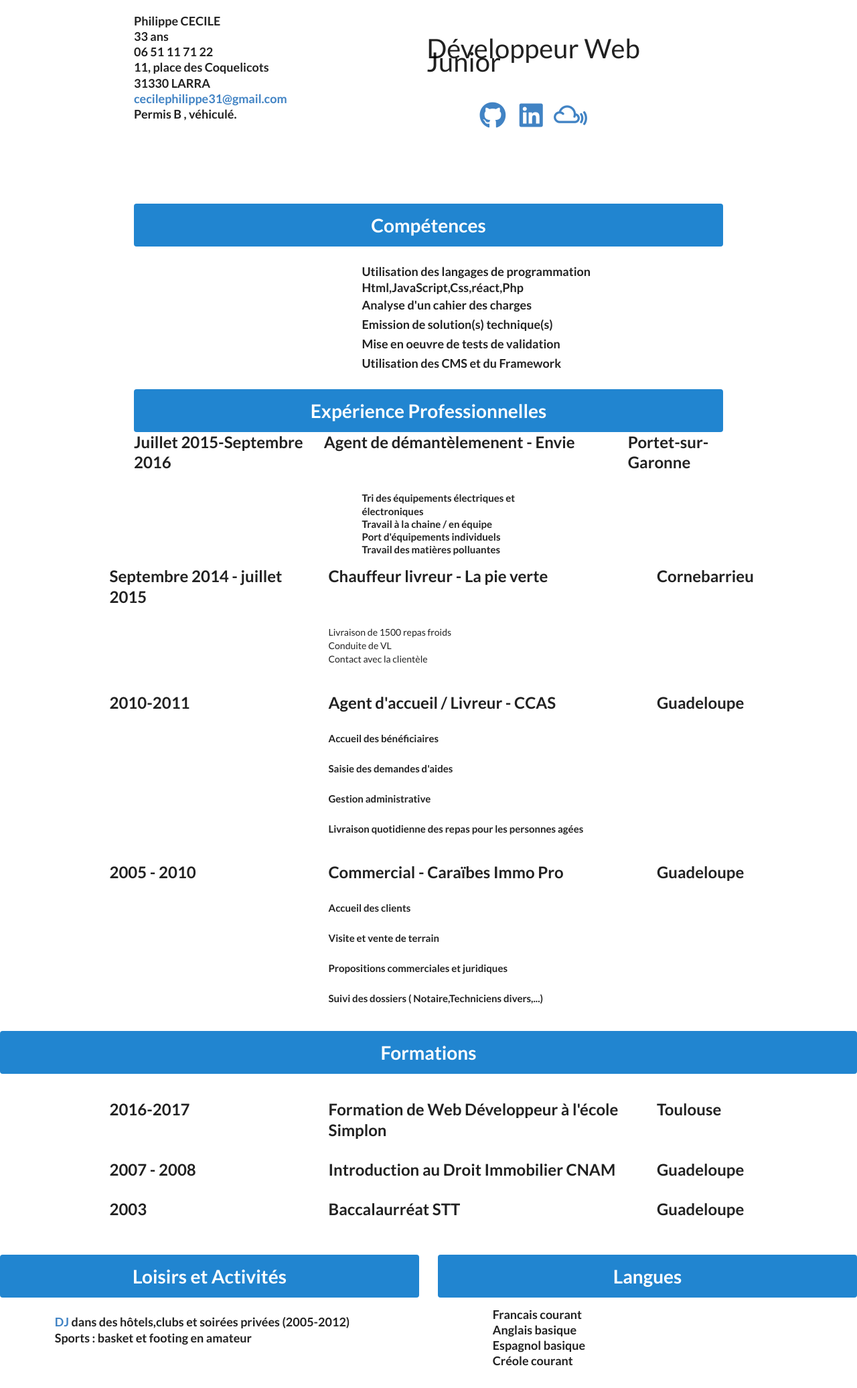
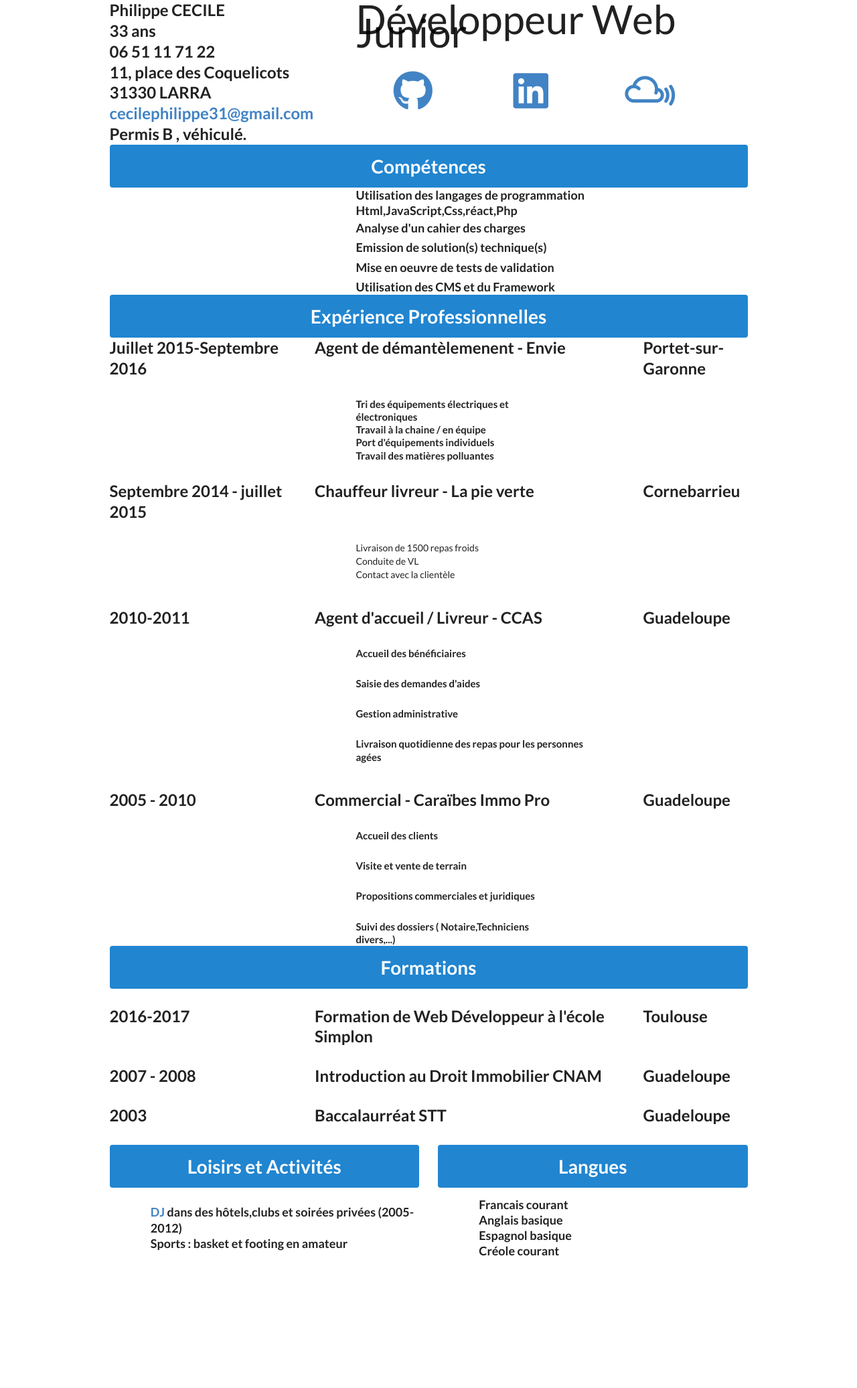
Before and after one commit to Cphil31/cv_final, a website: page index.html in a window 1280 px wide. Shown: the whole page at 67% size. After the commit the page ends 1910 px from the top, so only its background shows below. Drawn offline with nearby package versions, Linux system fonts and the light colour scheme.

Commit message:
Mise en page header

```diff
--- a/index.html
+++ b/index.html
@@ -8,12 +8,17 @@
 				<link rel="stylesheet" href="https://cdn.jsdelivr.net/semantic-ui/2.2.6/semantic.min.css">
 			</head>
 			<body>
-				<div id="red">
-					<!-- Début du cv -->
+				<!-- Nouveau cv  -->
 				<div class="ui grid">
-						<div class="seven wide column">
+					<div class="two wide column"></div>
+					<div class="twelve wide column">
+						<!-- Milieu -->
+
+						<div class="ui grid">
+
+								<div class="six wide column">
 								<div class="ui list">
-								<h3>
+									<h2>
 										<div class="item">Philippe CECILE</div>
 										<div class="item">33 ans</div>
 										<div class="item">06 51 11 71 22</div>
@@ -21,47 +26,43 @@
 										<div class="item">31330 LARRA</div>
 										<div class="item"><a href="mailto:cecile_philippe@live.fr"> cecilephilippe31@gmail.com </a></div>
 										<div class="item">Permis B , véhiculé.</div>
-								</h3>
 									</div>
+								</h2>
 							</div>
-						<div class="eight wide column">
-							<div class="block-center">
-								<ul>
-									<div class="item"><h1></h1></
-										<div class="item"><div class="head">Développeur Web Junior</div></div>
+
+
+							<div class="ten wide column">
+
+									<span class="titreDev"><span class="head">Développeur Web Junior</span>
+
+										<div class="icon">
+
 												<div class="ui grid">
-											<div class="ten wide column">
-												<div class="head">
-													<div class="marge">
-														<div class="ui grid">
+
 														<div class="five wide column">
 															<div><a href="https://github.com/Cphil31" target="_blank"><i class="github icon"></a></i></div>
 														</div>
+
 														<div class="five wide column">
 															<div><a href="https://linkedin.com/in/philippe-cecile-a579b212b" target="_blank"><i class="linkedin icon"></a></i></div>
 														</div>
+
 														<div class="five wide column">
 															<div><a href="https://www.mixcloud.com/vito-sanacho/" target="_blank"><i class="mixcloud icon"></a></i></div>
 														</div>
 													</div>
-														<div>
-														</div>
-													</div>
-												</div>
-											</div>
-										</div>
+
 										</div>
 							</div>
 
 						</div>
-							<div class="spacetop"></div>
+
 						<div class="titreCompetences sixteen wide column">
 							<div class="ui blue inverted center aligned segment ">
 								<h1>Compétences</h1>
 							</div>
-								<div class="space"></div>
 						</div>
-							<!-- <div class="space"></div> -->
+
 						<div class="ui grid">
 							<div class="six wide center column">
 							</div>
@@ -81,11 +82,13 @@
 				<div class="sixteen wide column">
 					<div class="ui blue inverted center aligned segment"><h1>Expérience Professionnelles</h1></div>
 				</div>
+
 				<div class="ui grid">
 					<div class="five wide column"><h2>Juillet 2015-Septembre 2016</h2></div>
 					<div class="eight wide column"><h2>Agent de démantèlemenent - Envie</h2></div>
 					<div class="three wide column"><h2>Portet-sur-Garonne</h2></div>
 				</div>
+
 				<div class="ui grid">
 					<div class="six wide column">
 					</div>
@@ -98,11 +101,11 @@
 						</div>
 					</div>
 				</div>
-						</div>
+
+
 			<div class="ui grid">
-								<div class="two wide column"></div>
-								<div class="four wide column"><h2>Septembre 2014 - juillet 2015</h2></div>
-								<div class="six wide column"><h2>Chauffeur livreur - La pie verte</h2></div>
+				<div class="five wide column"><h2>Septembre 2014 - juillet 2015</h2></div>
+				<div class="eight wide column"><h2>Chauffeur livreur - La pie verte</h2></div>
 				<div class="three wide column"><h2>Cornebarrieu</h2></div>
 			</div>
 			<div class="ui grid">
@@ -122,9 +125,8 @@
 			</div>
 			<h3>
 				<div class="ui grid">
-								<div class="two wide column"></div>
-								<div class="four wide column"><h2>2010-2011</h2></div>
-								<div class="six wide column"><h2>Agent d'accueil / Livreur - CCAS</h2></div>
+					<div class="five wide column"><h2>2010-2011</h2></div>
+					<div class="eight wide column"><h2>Agent d'accueil / Livreur - CCAS</h2></div>
 					<div class="three wide column"><h2>Guadeloupe</h2></div>
 				</div>
 			</h3>
@@ -146,9 +148,8 @@
 			</div>
 			<h3>
 				<div class="ui grid">
-								<div class="two wide column"></div>
-								<div class="four wide column"><h2>2005 - 2010</h2></div>
-								<div class="six wide column"><h2>Commercial - Caraïbes Immo Pro</h2></div>
+					<div class="five wide column"><h2>2005 - 2010</h2></div>
+					<div class="eight wide column"><h2>Commercial - Caraïbes Immo Pro</h2></div>
 					<div class="three wide column"><h2>Guadeloupe</h2></div>
 				</div>
 			</h3>
@@ -177,24 +178,21 @@
 			<div class="space"></div>
 			<h3>
 				<div class="ui grid">
-								<div class="two wide column"></div>
-								<div class="four wide column"><h2>2016-2017</h2></div>
-								<div class="six wide column"><h2>Formation de Web Développeur à l'école Simplon</h2></div>
+					<div class="five wide column"><h2>2016-2017</h2></div>
+					<div class="eight wide column"><h2>Formation de Web Développeur à l'école Simplon</h2></div>
 					<div class="three wide column"><h2>Toulouse</h2></div>
 				</div>
 
 				<div class="ui grid">
-								<div class="two wide column"></div>
-								<div class="four wide column"><h2>2007 - 2008</h2></div>
-								<div class="six wide column"><h2>Introduction au Droit Immobilier CNAM</h2></div>
+					<div class="five wide column"><h2>2007 - 2008</h2></div>
+					<div class="eight wide column"><h2>Introduction au Droit Immobilier CNAM</h2></div>
 					<div class="three wide column"><h2>Guadeloupe</h2></div>
 				</div>
 
 				<div class="ui grid">
-								<div class="two wide column"></div>
-								<div class="four wide column"><h2>2003</h2></div>
-								<div class="six wide column"><h2>Baccalaurréat STT</h2></div>
-								<div class="thre wide column"><h2>Guadeloupe</h2></div>
+					<div class="five wide column"><h2>2003</h2></div>
+					<div class="eight wide column"><h2>Baccalaurréat STT</h2></div>
+					<div class="three wide column"><h2>Guadeloupe</h2></div>
 				</div>
 			</h3>
 			<div class="space"></div>
@@ -241,8 +239,28 @@
 					<!-- fin de langue -->
 				</div>
 			</div>
+			<!-- FIN DU CV -->
+
+							<!-- milieu -->
 						</div>
-					<!-- FIN DU CV -->
+						<div class="two wide column"></div>
+
+					</div>
+					<!-- Ancien cv -->
+
+					<!-- grille principale	 -->
+
+
+				</div>
+				<div class="spacetop"></div>
+
+					<div class="space"></div>
+				<!-- <div class="space"></div> -->
+
+
+		</div>
+		<div class="two wide column"></div>
+		<!-- fin de grille principale -->
 	</div>
 	<script src="https://cdn.jsdelivr.net/semantic-ui/2.2.6/semantic.min.js"></script>
 </body>
--- a/styles.css
+++ b/styles.css
@@ -1,19 +1,11 @@
 .head{
-	font-size:40px;
-
+	float:left;
+	font-size:60px;
+	margin-top:3%;
+	}
+.icon{
+	clear: left;
+	font-size: 60px;
+	margin-top:125px;
+	margin-left:50px;
 }
-.marge{
-	margin-top:60px;
-	margin-left:75px;
-}
-.spacetop{
-	margin-bottom: 10%;
-}
-.space{
-	margin-bottom: 3%;
-}
-#red {
-  margin-top:20px;
-  margin-left: 200px;
-  margin-right: 200px;
-}
```
Lines whose indentation alone changed are shown as unchanged.
